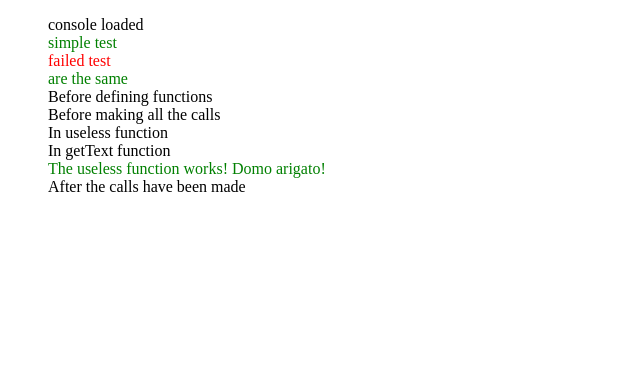
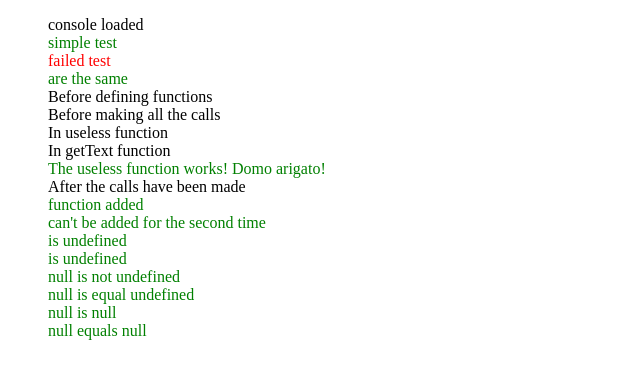
Before and after one commit to muzieh/simpletestJs, a plain HTML site: page index.html in a window 1280 px wide. Shown: the whole page, without its empty margins (0-640 px from the left). Drawn offline with Linux system fonts and the light colour scheme.

Commit message:
Changes to be committed: 	modified:   index.html

```diff
--- a/index.html
+++ b/index.html
@@ -33,6 +33,31 @@
 			report("After the calls have been made");
 
 
+			var store = {
+				nextId: 1,
+				cache: {},
+				add: function(fn) {
+					if(!fn.id) {
+						fn.id = this.nextId++;
+						this.cache[fn.id] = fn;
+						return true;
+					}
+				}
+			};
+
+			function ninja() {}
+			function ninja1() {}
+			assert(store.add(ninja), "function added");
+			assert(!store.add(ninja), "can't be added for the second time");
+			assert(undefined == undefined, 'is undefined');
+			assert(undefined === undefined, 'is undefined');
+			assert(!(null === undefined), 'null is not undefined');
+			assert(null == undefined, 'null is  equal undefined');
+			assert(null === null, 'null is null');
+			assert(null == null, 'null equals null');
+
+
+
 		});
 	</script>
 </header>
```
